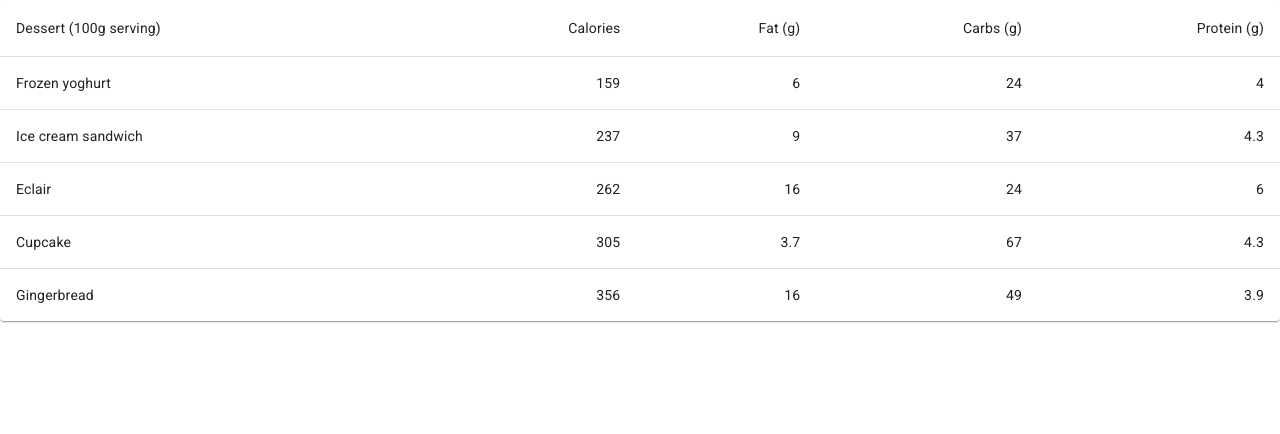
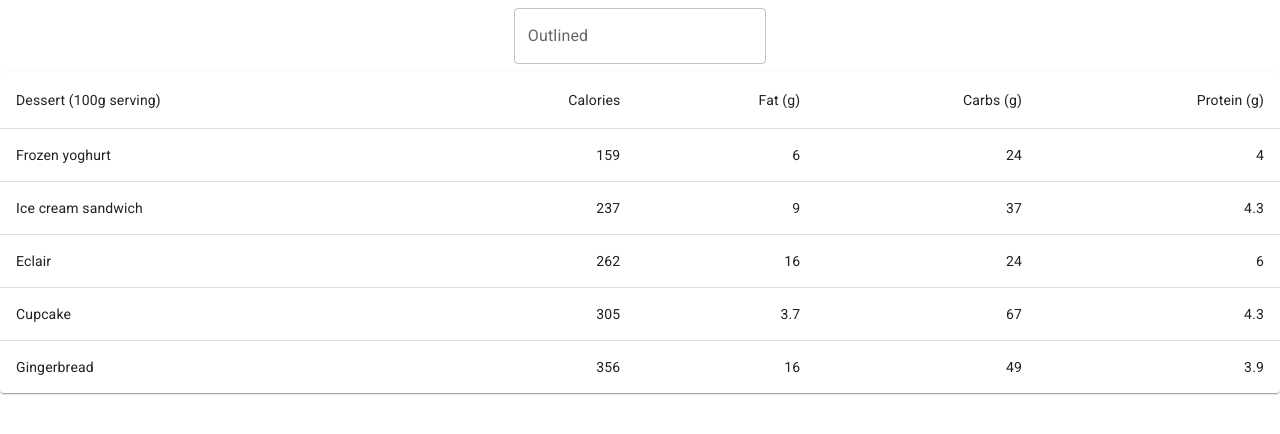
Before and after one commit to ogunakar9/film-viewer, a React (Create React App) app: page / in a window 1280 px wide. Shown: the top 434 px of the page. Built offline with nearby package versions, Linux system fonts and the light colour scheme; no server answers.

Commit message:
feat: components init

```diff
--- a/src/App.tsx
+++ b/src/App.tsx
@@ -1,7 +1,6 @@
-import React, { useEffect, useState, useCallback } from "react";
-import logo from "./logo.svg";
+import { useEffect, useState, useCallback } from "react";
 import { Counter } from "./features/counter/Counter";
-import Table from "./Table";
+import { Table, SearchInput } from "./components";
 import "./App.scss";
 import { BASE_URL } from "./utilities/constants";
 
@@ -38,6 +37,7 @@ function App() {
 
   return (
     <div className="App">
+      <SearchInput />
       <Table />
     </div>
   );
--- /dev/null
+++ b/src/components/index.ts
@@ -0,0 +1,2 @@
+export { default as Table } from "./table/Table";
+export { default as SearchInput } from "./search/SearchInput";
--- /dev/null
+++ b/src/components/search/SearchInput.tsx
@@ -0,0 +1,18 @@
+import * as React from "react";
+import Box from "@mui/material/Box";
+import TextField from "@mui/material/TextField";
+
+export default function BasicTextFields() {
+  return (
+    <Box
+      component="form"
+      sx={{
+        "& > :not(style)": { m: 1, width: "25ch" },
+      }}
+      noValidate
+      autoComplete="off"
+    >
+      <TextField id="outlined-basic" label="Outlined" variant="outlined" />
+    </Box>
+  );
+}
```
Also changed, not shown: src/components/table/Table.tsx (renamed from src/Table.tsx).
